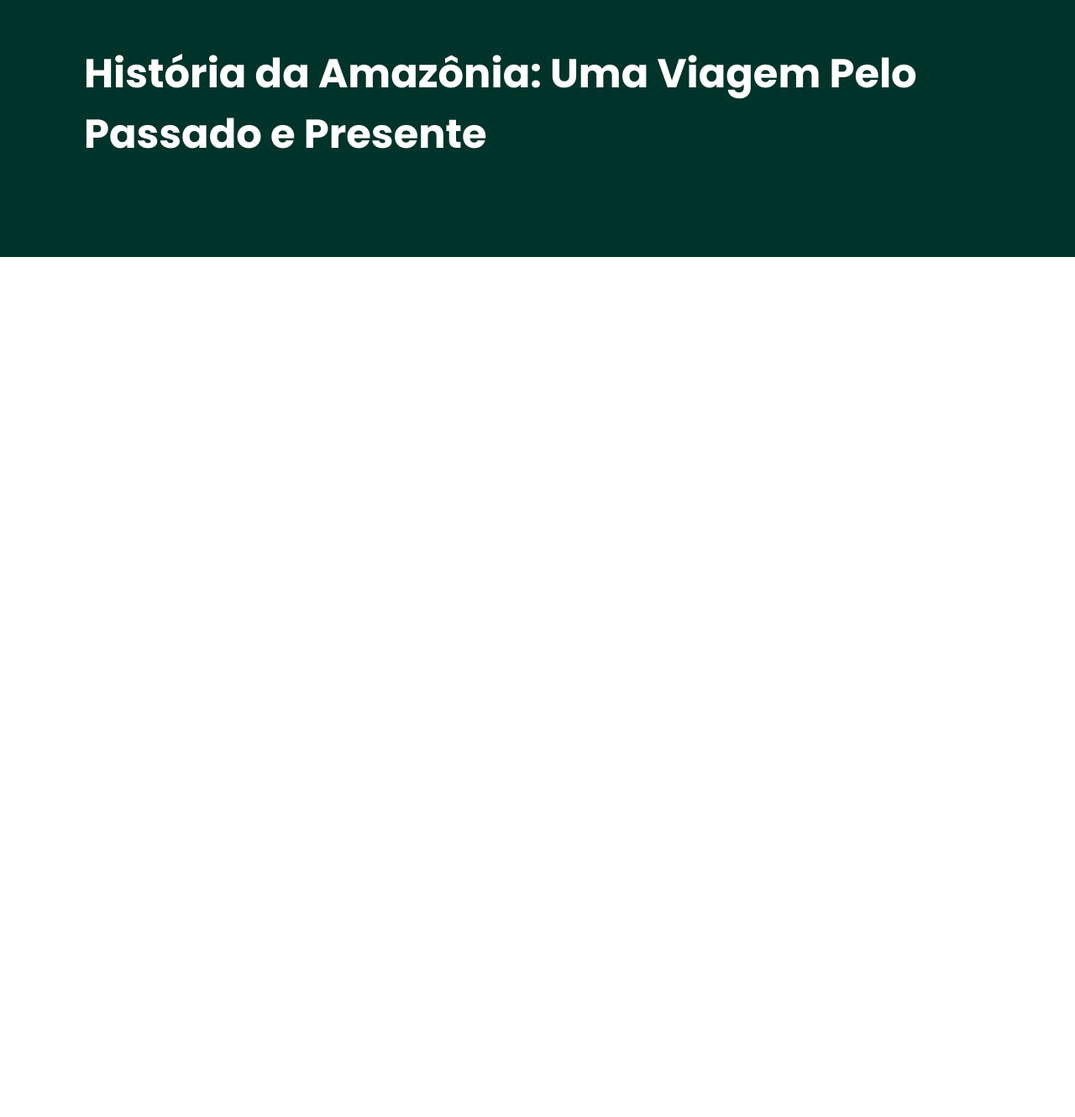
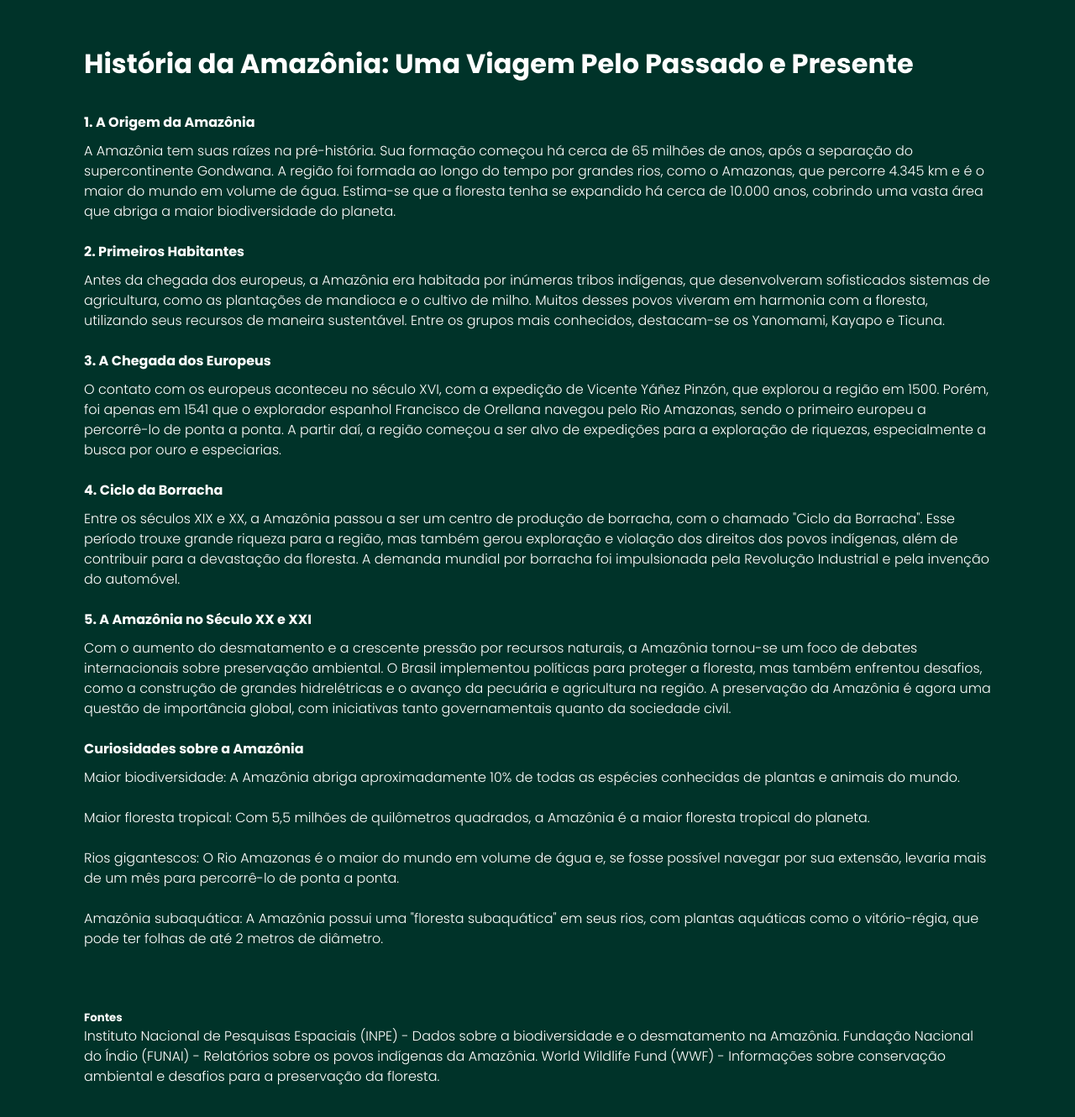
Before and after one commit to kleytoncarv/Amazonia_Website, a React (Vite) app in the folder files/amazonia_historia/: page / in a window 1280 px wide. Shown: the part 848-2178 px from the top of the page at 84% size. Before the commit the page ends 1154 px from the top, so only its background shows below. Built offline with nearby package versions, Linux system fonts and the light colour scheme.

Commit message:
Conteudo completo da página

```diff
--- a/files/amazonia_historia/src/App.css
+++ b/files/amazonia_historia/src/App.css
@@ -80,7 +80,13 @@ header {
 }
 
 .sec h2 {
-    font-size: 3em;
+    font-size: 2em;
+    color: #fff;
+    margin-bottom: 10px;
+}
+
+.sec h4 {
+    font-size: 1em;
     color: #fff;
     margin-bottom: 10px;
 }
--- a/files/amazonia_historia/src/components/ContentSection.jsx
+++ b/files/amazonia_historia/src/components/ContentSection.jsx
@@ -4,9 +4,38 @@ function ContentSection() {
   return (
     <section className="sec">
       <h2>História da Amazônia: Uma Viagem Pelo Passado e Presente
-      </h2>
+      </h2><br></br>
+
       <p>
         {}
+        <h4>1. A Origem da Amazônia</h4>
+
+        <p>A Amazônia tem suas raízes na pré-história. Sua formação começou há cerca de 65 milhões de anos, após a separação do supercontinente Gondwana. A região foi formada ao longo do tempo por grandes rios, como o Amazonas, que percorre 4.345 km e é o maior do mundo em volume de água. Estima-se que a floresta tenha se expandido há cerca de 10.000 anos, cobrindo uma vasta área que abriga a maior biodiversidade do planeta.</p><br></br>
+
+        <h4>2. Primeiros Habitantes</h4>
+        <p>Antes da chegada dos europeus, a Amazônia era habitada por inúmeras tribos indígenas, que desenvolveram sofisticados sistemas de agricultura, como as plantações de mandioca e o cultivo de milho. Muitos desses povos viveram em harmonia com a floresta, utilizando seus recursos de maneira sustentável. Entre os grupos mais conhecidos, destacam-se os Yanomami, Kayapo e Ticuna.</p><br></br>
+
+        <h4>3. A Chegada dos Europeus</h4>
+        <p>O contato com os europeus aconteceu no século XVI, com a expedição de Vicente Yáñez Pinzón, que explorou a região em 1500. Porém, foi apenas em 1541 que o explorador espanhol Francisco de Orellana navegou pelo Rio Amazonas, sendo o primeiro europeu a percorrê-lo de ponta a ponta. A partir daí, a região começou a ser alvo de expedições para a exploração de riquezas, especialmente a busca por ouro e especiarias.</p><br></br>
+
+        <h4>4. Ciclo da Borracha</h4>
+        <p>Entre os séculos XIX e XX, a Amazônia passou a ser um centro de produção de borracha, com o chamado "Ciclo da Borracha". Esse período trouxe grande riqueza para a região, mas também gerou exploração e violação dos direitos dos povos indígenas, além de contribuir para a devastação da floresta. A demanda mundial por borracha foi impulsionada pela Revolução Industrial e pela invenção do automóvel.</p><br></br>
+
+        <h4>5. A Amazônia no Século XX e XXI</h4>
+        <p>Com o aumento do desmatamento e a crescente pressão por recursos naturais, a Amazônia tornou-se um foco de debates internacionais sobre preservação ambiental. O Brasil implementou políticas para proteger a floresta, mas também enfrentou desafios, como a construção de grandes hidrelétricas e o avanço da pecuária e agricultura na região. A preservação da Amazônia é agora uma questão de importância global, com iniciativas tanto governamentais quanto da sociedade civil.</p><br></br>
+
+        <h4>Curiosidades sobre a Amazônia</h4>
+        <p>Maior biodiversidade: A Amazônia abriga aproximadamente 10% de todas as espécies conhecidas de plantas e animais do mundo.</p><br></br>
+        <p>Maior floresta tropical: Com 5,5 milhões de quilômetros quadrados, a Amazônia é a maior floresta tropical do planeta.</p><br></br>
+        <p>Rios gigantescos: O Rio Amazonas é o maior do mundo em volume de água e, se fosse possível navegar por sua extensão, levaria mais de um mês para percorrê-lo de ponta a ponta.</p><br></br>
+        <p>Amazônia subaquática: A Amazônia possui uma "floresta subaquática" em seus rios, com plantas aquáticas como o vitório-régia, que pode ter folhas de até 2 metros de diâmetro.</p><br></br>
+
+        <br></br><br></br>
+        <h5>Fontes</h5>
+        <p>Instituto Nacional de Pesquisas Espaciais (INPE) - Dados sobre a biodiversidade e o desmatamento na Amazônia.
+Fundação Nacional do Índio (FUNAI) - Relatórios sobre os povos indígenas da Amazônia.
+World Wildlife Fund (WWF) - Informações sobre conservação ambiental e desafios para a preservação da floresta.</p>
+
 
       </p>
     </section>
```
